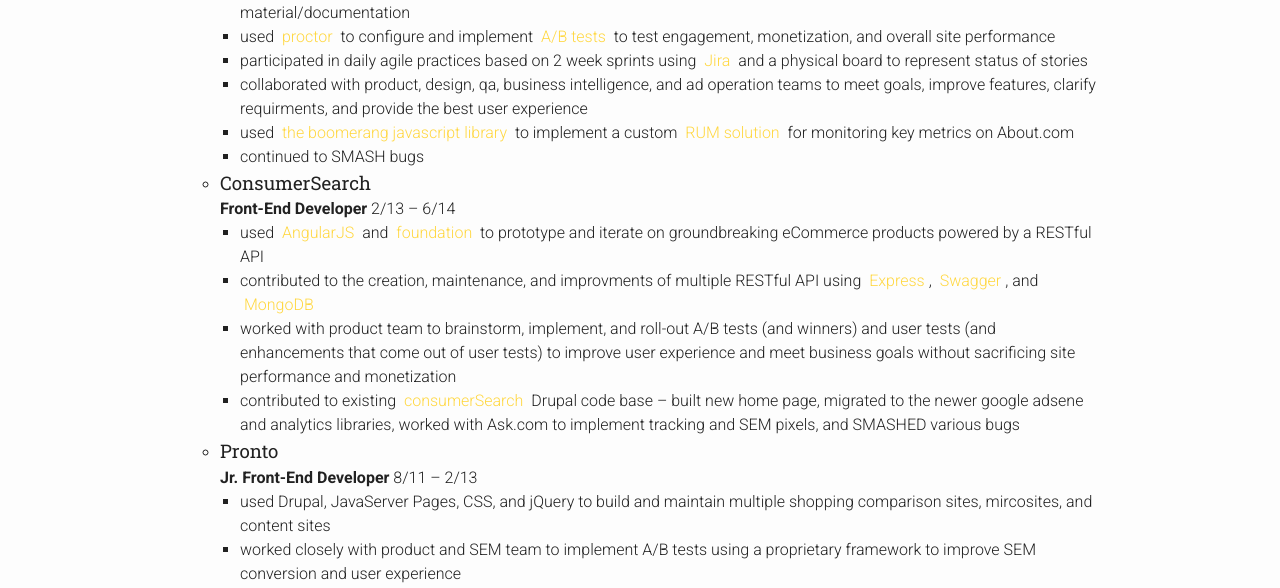
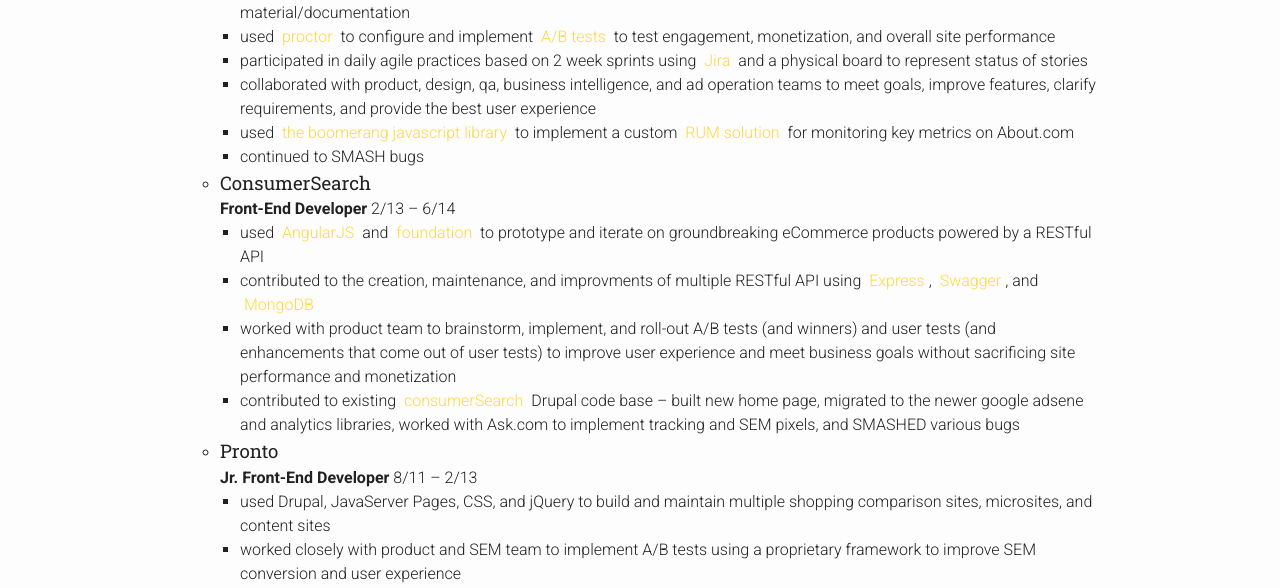
Before and after one commit to jleajones/jleajones.github.com, a Jekyll site: the page built from resume/index.html, in a window 1280 px wide and 900 px high, scrolled down 2147 px. Shown: the part 185-773 px from the top of the window. Built offline with Jekyll 4.4.1, drawn with Linux system fonts in a browser that asks for light colours.

Commit message:
updates for more typoes in the resume

```diff
--- a/_data/resume.yml
+++ b/_data/resume.yml
@@ -103,7 +103,7 @@
             - > # this means to ignore newlines until "next task:"
               participated in daily agile practices based on 2 week sprints using <a href="https://www.atlassian.com/software/jira" target="_blank">Jira</a> and a physical board to represent status of stories
             - > # this means to ignore newlines until "next task:"
-              collaborated with product, design, qa, business intelligence, and ad operation teams to meet goals, improve features, clarify requirments, and provide the best user experience
+              collaborated with product, design, qa, business intelligence, and ad operation teams to meet goals, improve features, clarify requirements, and provide the best user experience
             - > # this means to ignore newlines until "next task:"
               used <a href="http://www.lognormal.com/boomerang/doc/" target="_blank">the boomerang javascript library</a> to implement a custom <a href="https://en.wikipedia.org/wiki/Real_user_monitoring" target="_blank">RUM solution</a> for monitoring key metrics on About.com
             - > # this means to ignore newlines until "next task:"
@@ -127,7 +127,7 @@
           end_date: 2/13
           entries:
             - > # this means to ignore newlines until "next task:"
-              used Drupal, JavaServer Pages, CSS, and jQuery to build and maintain multiple shopping comparison sites, mircosites, and content sites
+              used Drupal, JavaServer Pages, CSS, and jQuery to build and maintain multiple shopping comparison sites, microsites, and content sites
             - > # this means to ignore newlines until "next task:"
               worked closely with product and SEM team to implement A/B tests using a proprietary framework to improve SEM conversion and user experience
             - > # this means to ignore newlines until "next task:"
```
